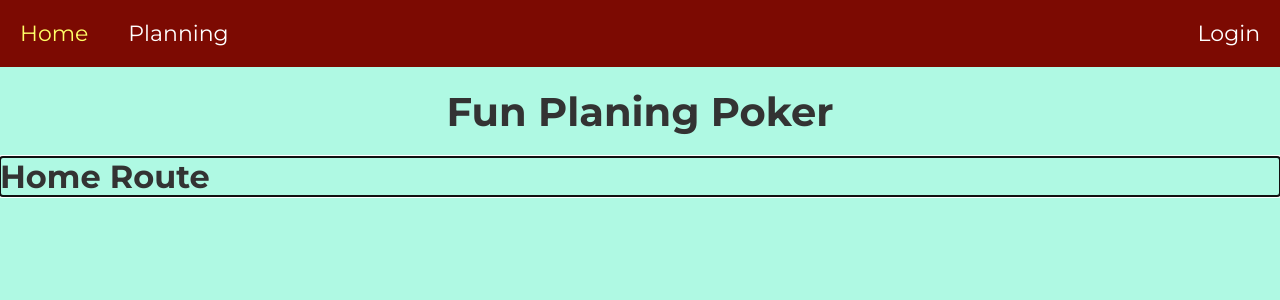
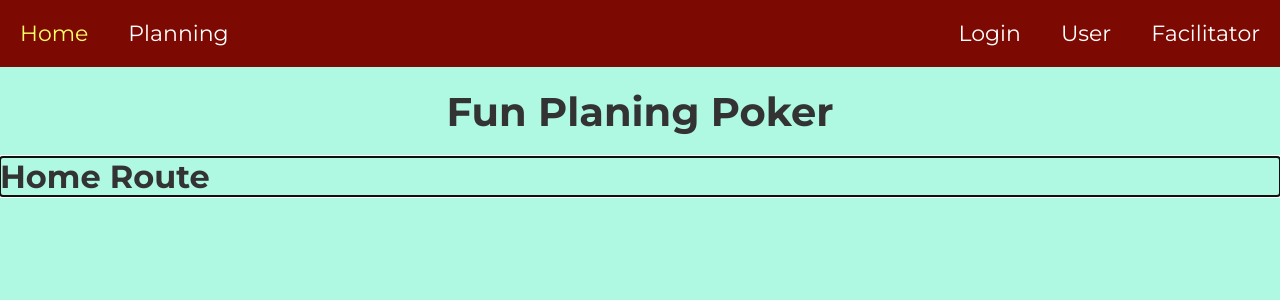
Before and after one commit to LionOnTheWeb/DDM-hackathon-2022-web3-planning-poker, a Svelte app: page / in a window 1280 px wide. Shown: the top 300 px of the page. Built offline with nearby package versions, Linux system fonts and the light colour scheme.

Commit message:
Integrated John's user view changes

```diff
--- a/src/App.svelte
+++ b/src/App.svelte
@@ -4,6 +4,7 @@
 	import Layout from "./components/Layout.svelte";
 	import Nav from "./components/Nav.svelte";
 	import Home from "./routes/Home.svelte";
+	import UserView from "./routes/User.svelte";
 	import Planning from "./routes/Plan.svelte";
 
 	let navItems = [
@@ -21,6 +22,14 @@
 			title: "Login",
 			location: "/login",
 			class: "login"
+		},
+		{
+			title: "User",
+			location: "/user"
+		},
+		{
+			title: "Facilitator",
+			location: "/facilitator"
 		}
 	]
 </script>
```
